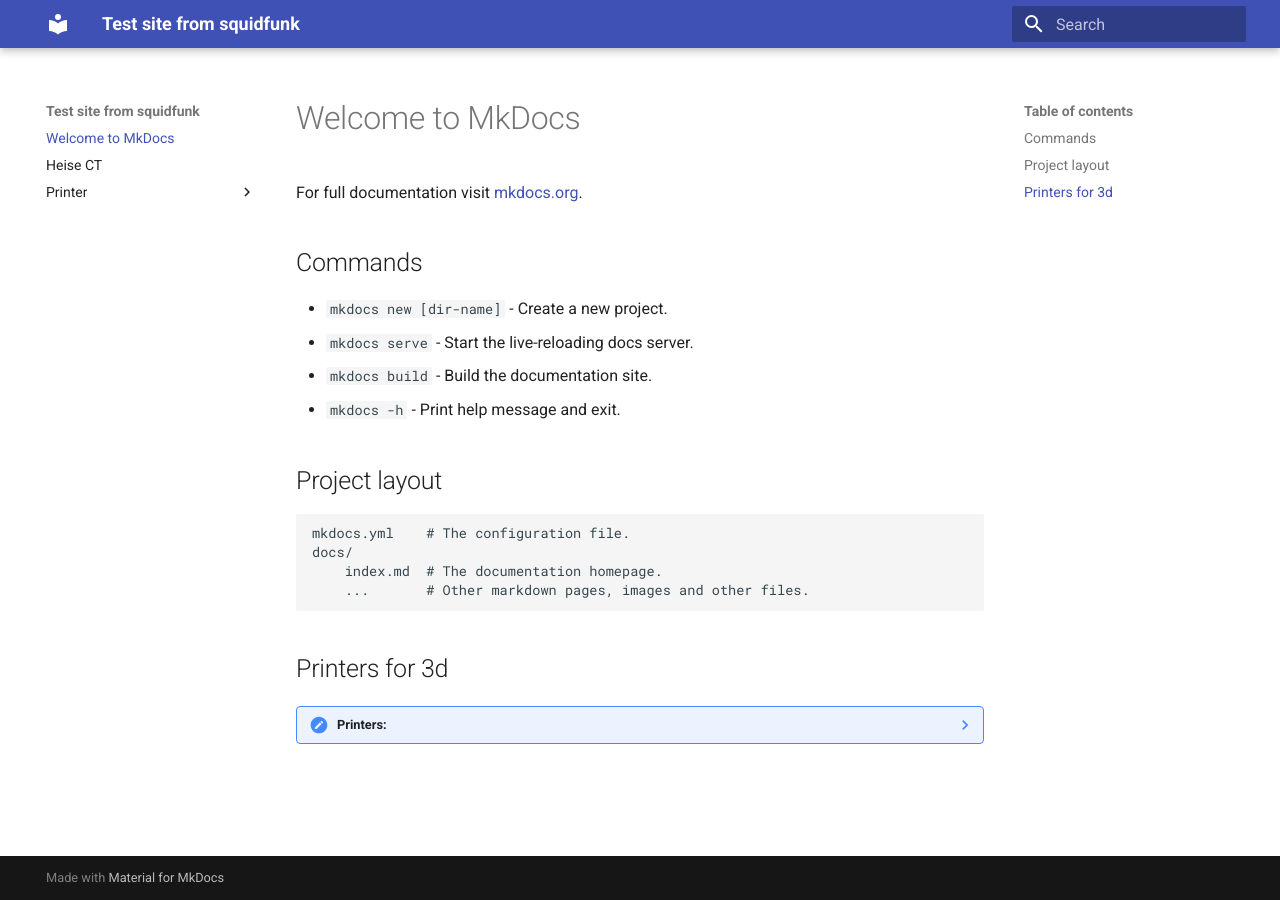
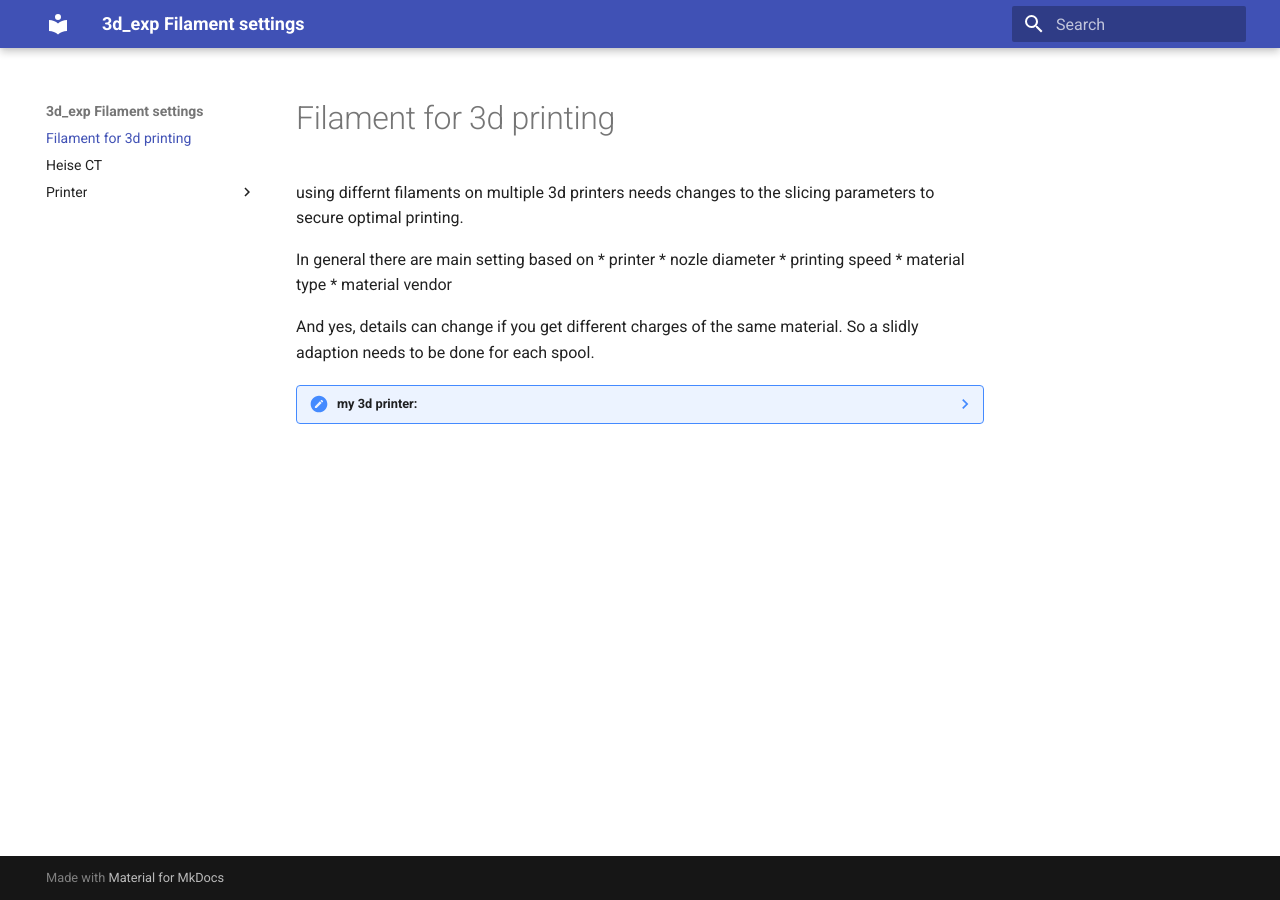
Before and after one commit to Joerg-MUC/filamente, an MkDocs documentation site: the page built from docs/index.md, in a window 1280 px wide. Built offline with MkDocs 1.6.1 and Material for MkDocs 9.7.7, drawn with Linux system fonts in a browser that asks for light colours.

Commit message:
initial content

```diff
--- a/docs/index.md
+++ b/docs/index.md
@@ -1,24 +1,17 @@
-# Welcome to MkDocs
+# Filament for 3d printing
 
-For full documentation visit [mkdocs.org](https://www.mkdocs.org).
+using differnt filaments on multiple 3d printers needs changes to the slicing parameters to secure optimal printing.
 
-## Commands
+In general there are main setting based on
+* printer
+    * nozle diameter
+    * printing speed
+* material type
+* material vendor
 
-* `mkdocs new [dir-name]` - Create a new project.
-* `mkdocs serve` - Start the live-reloading docs server.
-* `mkdocs build` - Build the documentation site.
-* `mkdocs -h` - Print help message and exit.
+And yes, details can change if you get different charges of the same material. So a slidly adaption needs to be done for each spool.
 
-## Project layout
-
-    mkdocs.yml    # The configuration file.
-    docs/
-        index.md  # The documentation homepage.
-        ...       # Other markdown pages, images and other files.
-
-## Printers for 3d
-??? note "Printers:"
-    printers I use personally
+??? note "my 3d printer:"
 
     * [`Creality Ender 5 Pro`](printer/Ender5)
-    * [`ANet A8`](printer/Anet8) - Umbgebaut auf Alu-Rahmen.
+    * [`ANet A8`](printer/AnetA8) - Umbgebaut auf Alu-Rahmen.
--- a/mkdocs.yml
+++ b/mkdocs.yml
@@ -1,4 +1,4 @@
-site_name: "Test site from squidfunk"
+site_name: "3d_exp Filament settings"
 
 markdown_extensions:
   - admonition
```
Also changed, not shown: README.md (+7 -0 lines), docs/Heise_CT.md (+15 -0 lines), docs/printer/AnetA8.md (added, +10 -0 lines).
